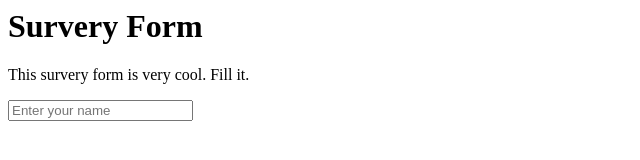
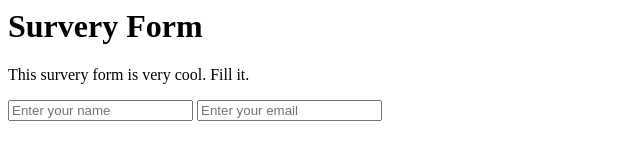
Before and after one commit to Lafiagi/SurveryForm, a plain HTML site: page index.html in a window 1280 px wide. Shown: the whole page, without its empty margins (0-640 px from the left). Drawn offline with Linux system fonts and the light colour scheme.

Commit message:
Now user can enter his email

```diff
--- a/index.html
+++ b/index.html
@@ -9,6 +9,7 @@
     </p>
     <form id="survey-form">
       <input id="name" placeholder="Enter your name" type="text">
+      <input id="email" placeholder="Enter your email" type="email">
     </form>
   </body>
 </html>
```
